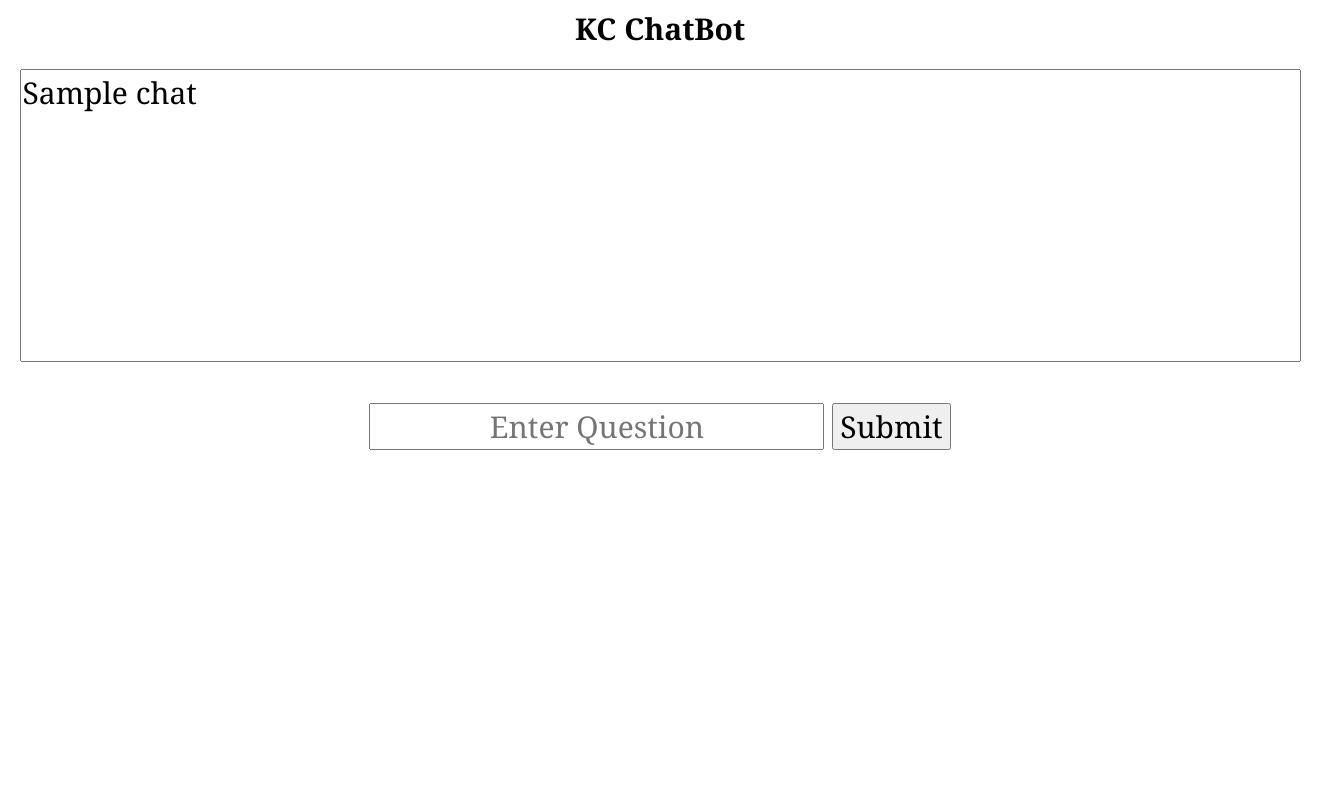
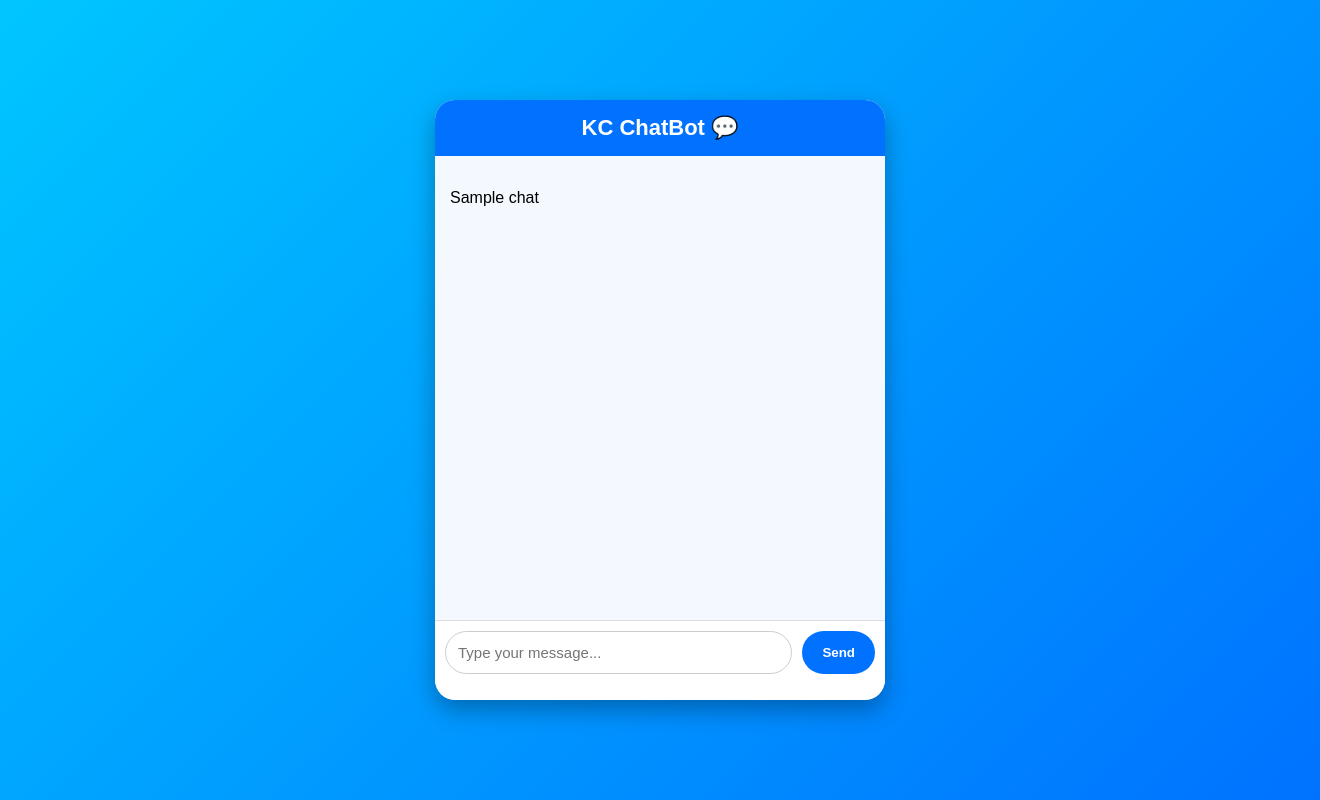
Before and after one commit to PrachiKadam12/chatbotkc, a Flask app: template templates/home.html in a window 1320 px wide. Run offline with Flask 3, Linux system fonts and the light colour scheme; the template is opened without the code that fills it: most values are stand-ins (such as "Sample title", 1, 10 or a date in 2020).

Commit message:
css changed

```diff
--- a/templates/home.html
+++ b/templates/home.html
@@ -1,27 +1,125 @@
 <html>
 <head>
-    <title> KC Chatbot </title>
+    <title>KC Chatbot</title>
+
     <style>
-        * { font-size: 30px; text-align:center; font-family: Cambria;}
-        textarea{ resize:none; text-align:left; }
+        body {
+            margin: 0;
+            padding: 0;
+            font-family: Arial, sans-serif;
+            background: linear-gradient(135deg, #00c6ff, #0072ff);
+            display: flex;
+            justify-content: center;
+            align-items: center;
+            height: 100vh;
+        }
+
+        .container {
+            width: 450px;
+            height: 600px;
+            background: white;
+            border-radius: 20px;
+            box-shadow: 0px 10px 25px rgba(0,0,0,0.3);
+            display: flex;
+            flex-direction: column;
+            overflow: hidden;
+        }
+
+        .header {
+            background: #0072ff;
+            color: white;
+            padding: 15px;
+            text-align: center;
+            font-size: 22px;
+            font-weight: bold;
+        }
+
+        .chat-area {
+            flex: 1;
+            padding: 15px;
+            overflow-y: auto;
+            white-space: pre-line;
+            font-size: 16px;
+            background: #f4f9ff;
+        }
+
+        .input-area {
+            display: flex;
+            padding: 10px;
+            border-top: 1px solid #ddd;
+            background: white;
+        }
+
+        .input-area input {
+            flex: 1;
+            padding: 12px;
+            border-radius: 25px;
+            border: 1px solid #ccc;
+            outline: none;
+            font-size: 15px;
+        }
+
+        .input-area button {
+            margin-left: 10px;
+            padding: 12px 20px;
+            border-radius: 25px;
+            border: none;
+            background: #0072ff;
+            color: white;
+            font-weight: bold;
+            cursor: pointer;
+            transition: 0.3s;
+        }
+
+        .input-area button:hover {
+            background: #005bd1;
+        }
+
+        .chat-area::-webkit-scrollbar {
+            width: 6px;
+        }
+
+        .chat-area::-webkit-scrollbar-thumb {
+            background: #0072ff;
+            border-radius: 10px;
+        }
     </style>
+
     <script>
-        function sb()
-        {
-            let chatbox = document.getElementById("chatbox");
-            chatbox.scrollTop = chatbox.scrollHeight;
+        function scrollDown() {
+            var chatArea = document.getElementById("chatArea");
+            chatArea.scrollTop = chatArea.scrollHeight;
         }
     </script>
 </head>
 
-<body onload="sb()">
-    <h1> KC ChatBot </h1>
-    <form method="POST">
-        <textarea rows=7 cols=70 name="chat" id="chatbox">{{chat}}</textarea>
-        <br><br>
-        <input type="text" name="qts" placeholder="Enter Question" />
-        <input type="submit" />
+<body onload="scrollDown()">
+
+<div class="container">
+
+    <div class="header">
+        KC ChatBot 💬
+    </div>
+
+    <form method="POST" style="display:flex; flex-direction:column; height:100%;">
+
+        <!-- Chat Display Area (User cannot type here) -->
+        <div class="chat-area" id="chatArea">
+            {{chat}}
+        </div>
+
+        <!-- Hidden textarea to store chat -->
+        <textarea name="chat" hidden>{{chat}}</textarea>
+
+        <!-- Input Area at Bottom -->
+        <div class="input-area">
+            <input type="text" name="qts" placeholder="Type your message..." required>
+            <button type="submit">Send</button>
+        </div>
+
     </form>
-    <h2> {{ msg }} </h2>
+
+</div>
+
 </body>
 </html>
```
